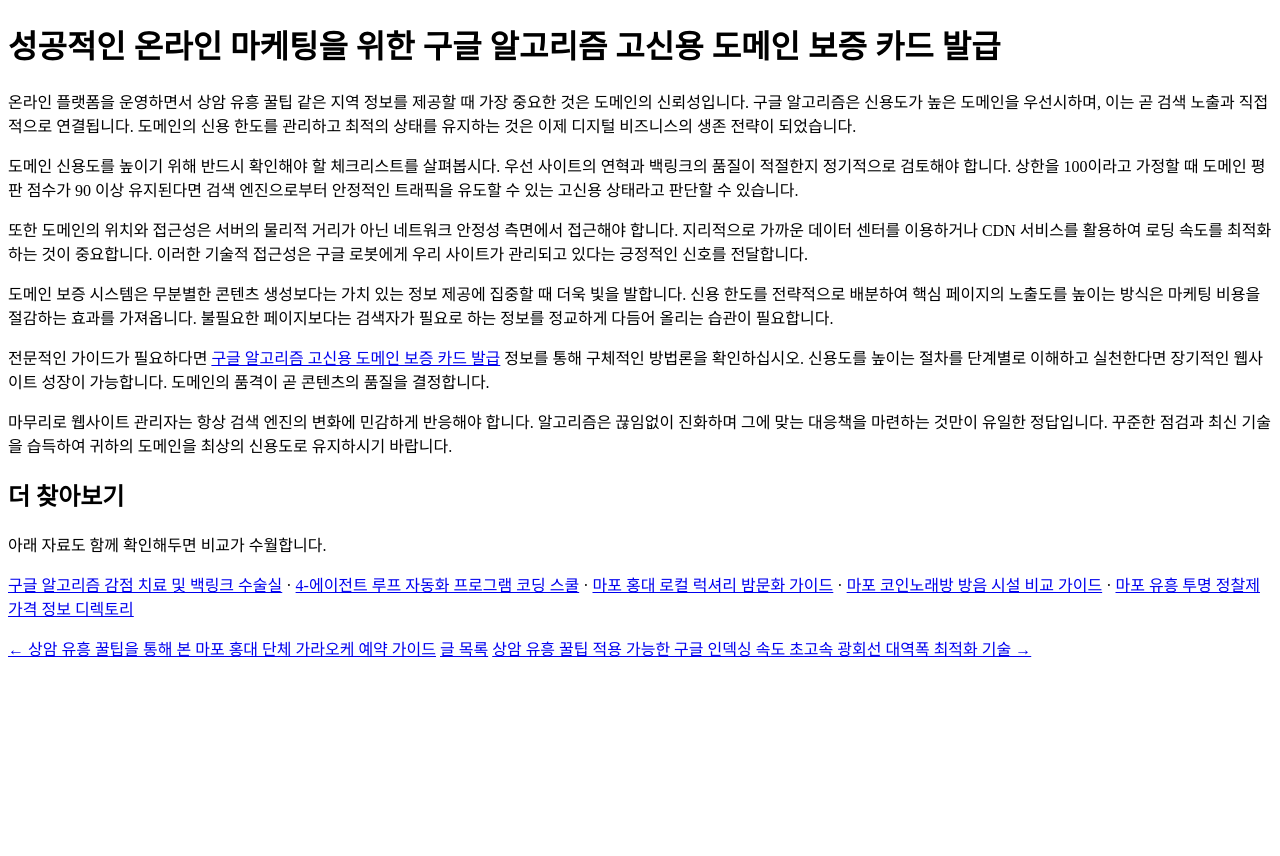
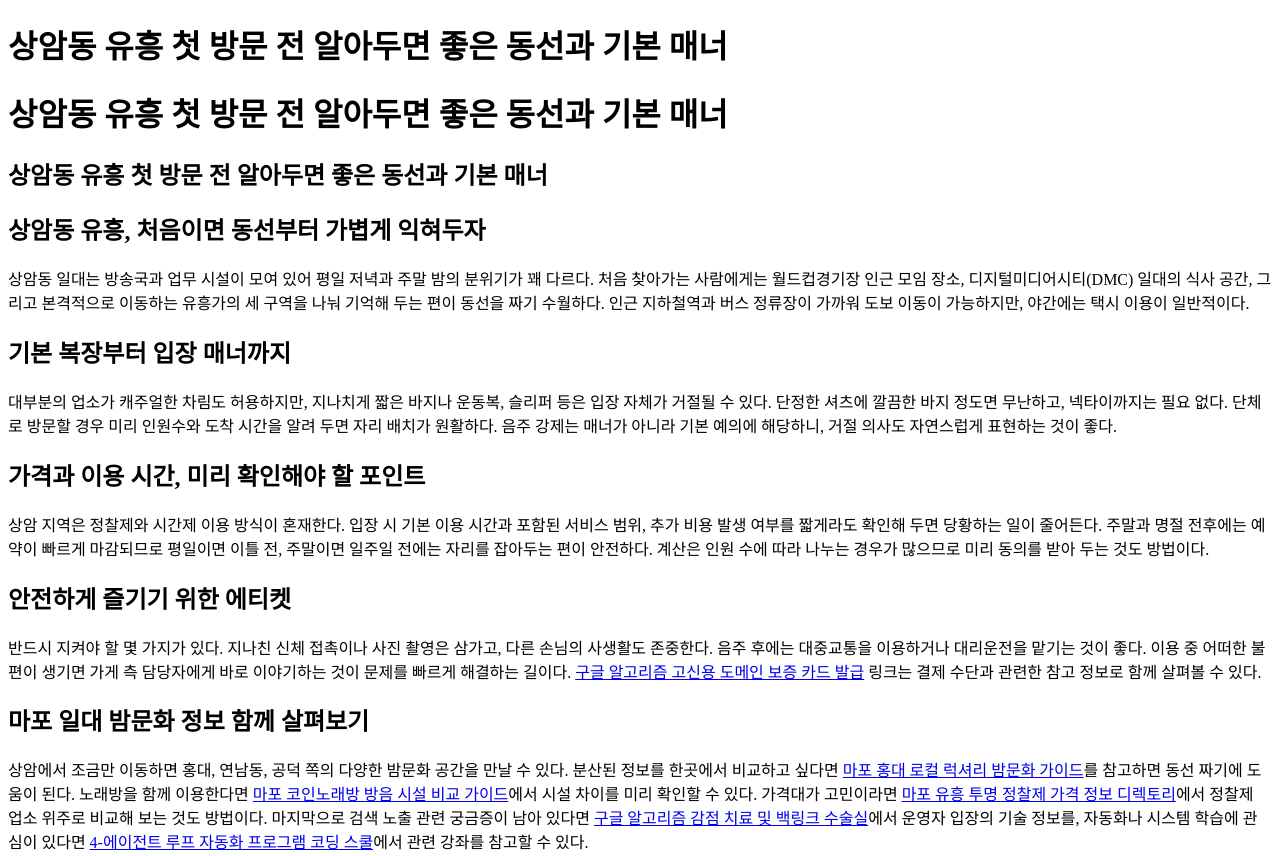
Before and after one commit to tidalhss-star/bp-t3b04-sa-night-tip, a plain HTML site: page posts/gemini-coverage-20260719-0320.html in a window 1280 px wide. Shown: the top 856 px of the page. Before the commit the page ends 800 px from the top, so only its background shows below. Drawn offline with Linux system fonts and the light colour scheme.

Commit message:
deploy: garbage-free snapshot 2026-09-03T05:39:37.233Z

```diff
--- a/posts/gemini-coverage-20260719-0320.html
+++ b/posts/gemini-coverage-20260719-0320.html
@@ -2,24 +2,36 @@
 <html lang="ko">
 <head>
  <meta charset="UTF-8">
- <title>상암 유흥 꿀팁 활용하기: 구글 알고리즘 고신용 도메인 보증 카드 발급 정보</title>
-<meta name="description" content="온라인 플랫폼을 운영하면서 상암 유흥 꿀팁 같은 지역 정보를 제공할 때 가장 중요한 것은 도메인의 신뢰성입니다. 구글 알고리즘은 신용도가 높은 도메인을 우선시하며, 이는 곧 검색 노출과 직접적으로 연결됩니다.">
+ <title>상암동 유흥 첫 방문 전 알아두면 좋은 동선과 기본 매너</title>
+<meta name="description" content="상암동 일대는 방송국과 업무 시설이 모여 있어 평일 저녁과 주말 밤의 분위기가 꽤 다르다.">
  <link rel="canonical" href="https://sangam-night-guide.hardcoreroom.com/posts/gemini-coverage-20260719-0320.html">
  <link rel="icon" type="image/svg+xml" href="./favicon.svg">
  <meta property="og:url" content="https://sangam-night-guide.hardcoreroom.com/posts/gemini-coverage-20260719-0320.html">
-  <meta property="og:title" content="상암 유흥 꿀팁 활용하기: 구글 알고리즘 고신용 도메인 보증 카드 발급 정보">
-  <meta property="og:description" content="온라인 플랫폼을 운영하면서 상암 유흥 꿀팁 같은 지역 정보를 제공할 때 가장 중요한 것은 도메인의 신뢰성입니다. 구글 알고리즘은 신용도가 높은 도메인을 우선시하며, 이는 곧 검색 노출과 직접적으로 연결됩니다.">
+  <meta property="og:title" content="상암동 유흥 첫 방문 전 알아두면 좋은 동선과 기본 매너">
+  <meta property="og:description" content="상암동 일대는 방송국과 업무 시설이 모여 있어 평일 저녁과 주말 밤의 분위기가 꽤 다르다.">
   <meta property="og:type" content="website">
   <meta name="twitter:card" content="summary">
 </head>
 <body>
- <h1>성공적인 온라인 마케팅을 위한 구글 알고리즘 고신용 도메인 보증 카드 발급</h1>
- <p>온라인 플랫폼을 운영하면서 상암 유흥 꿀팁 같은 지역 정보를 제공할 때 가장 중요한 것은 도메인의 신뢰성입니다. 구글 알고리즘은 신용도가 높은 도메인을 우선시하며, 이는 곧 검색 노출과 직접적으로 연결됩니다. 도메인의 신용 한도를 관리하고 최적의 상태를 유지하는 것은 이제 디지털 비즈니스의 생존 전략이 되었습니다.</p>
- <p>도메인 신용도를 높이기 위해 반드시 확인해야 할 체크리스트를 살펴봅시다. 우선 사이트의 연혁과 백링크의 품질이 적절한지 정기적으로 검토해야 합니다. 상한을 100이라고 가정할 때 도메인 평판 점수가 90 이상 유지된다면 검색 엔진으로부터 안정적인 트래픽을 유도할 수 있는 고신용 상태라고 판단할 수 있습니다.</p>
- <p>또한 도메인의 위치와 접근성은 서버의 물리적 거리가 아닌 네트워크 안정성 측면에서 접근해야 합니다. 지리적으로 가까운 데이터 센터를 이용하거나 CDN 서비스를 활용하여 로딩 속도를 최적화하는 것이 중요합니다. 이러한 기술적 접근성은 구글 로봇에게 우리 사이트가 관리되고 있다는 긍정적인 신호를 전달합니다.</p>
- <p>도메인 보증 시스템은 무분별한 콘텐츠 생성보다는 가치 있는 정보 제공에 집중할 때 더욱 빛을 발합니다. 신용 한도를 전략적으로 배분하여 핵심 페이지의 노출도를 높이는 방식은 마케팅 비용을 절감하는 효과를 가져옵니다. 불필요한 페이지보다는 검색자가 필요로 하는 정보를 정교하게 다듬어 올리는 습관이 필요합니다.</p>
- <p>전문적인 가이드가 필요하다면 <a class="anchor-link" href="https://card-hakkoku.store/">구글 알고리즘 고신용 도메인 보증 카드 발급</a> 정보를 통해 구체적인 방법론을 확인하십시오. 신용도를 높이는 절차를 단계별로 이해하고 실천한다면 장기적인 웹사이트 성장이 가능합니다. 도메인의 품격이 곧 콘텐츠의 품질을 결정합니다.</p>
- <p>마무리로 웹사이트 관리자는 항상 검색 엔진의 변화에 민감하게 반응해야 합니다. 알고리즘은 끊임없이 진화하며 그에 맞는 대응책을 마련하는 것만이 유일한 정답입니다. 꾸준한 점검과 최신 기술을 습득하여 귀하의 도메인을 최상의 신용도로 유지하시기 바랍니다.</p>
+ <h1>상암동 유흥 첫 방문 전 알아두면 좋은 동선과 기본 매너</h1>
+
+<h1>상암동 유흥 첫 방문 전 알아두면 좋은 동선과 기본 매너</h1>
+<article>
+
+<h1>상암동 유흥 첫 방문 전 알아두면 좋은 동선과 기본 매너</h1>
+<article>
+<h2>상암동 유흥, 처음이면 동선부터 가볍게 익혀두자</h2>
+<p>상암동 일대는 방송국과 업무 시설이 모여 있어 평일 저녁과 주말 밤의 분위기가 꽤 다르다. 처음 찾아가는 사람에게는 월드컵경기장 인근 모임 장소, 디지털미디어시티(DMC) 일대의 식사 공간, 그리고 본격적으로 이동하는 유흥가의 세 구역을 나눠 기억해 두는 편이 동선을 짜기 수월하다. 인근 지하철역과 버스 정류장이 가까워 도보 이동이 가능하지만, 야간에는 택시 이용이 일반적이다.</p>
+<h2>기본 복장부터 입장 매너까지</h2>
+<p>대부분의 업소가 캐주얼한 차림도 허용하지만, 지나치게 짧은 바지나 운동복, 슬리퍼 등은 입장 자체가 거절될 수 있다. 단정한 셔츠에 깔끔한 바지 정도면 무난하고, 넥타이까지는 필요 없다. 단체로 방문할 경우 미리 인원수와 도착 시간을 알려 두면 자리 배치가 원활하다. 음주 강제는 매너가 아니라 기본 예의에 해당하니, 거절 의사도 자연스럽게 표현하는 것이 좋다.</p>
+<h2>가격과 이용 시간, 미리 확인해야 할 포인트</h2>
+<p>상암 지역은 정찰제와 시간제 이용 방식이 혼재한다. 입장 시 기본 이용 시간과 포함된 서비스 범위, 추가 비용 발생 여부를 짧게라도 확인해 두면 당황하는 일이 줄어든다. 주말과 명절 전후에는 예약이 빠르게 마감되므로 평일이면 이틀 전, 주말이면 일주일 전에는 자리를 잡아두는 편이 안전하다. 계산은 인원 수에 따라 나누는 경우가 많으므로 미리 동의를 받아 두는 것도 방법이다.</p>
+<h2>안전하게 즐기기 위한 에티켓</h2>
+<p>반드시 지켜야 할 몇 가지가 있다. 지나친 신체 접촉이나 사진 촬영은 삼가고, 다른 손님의 사생활도 존중한다. 음주 후에는 대중교통을 이용하거나 대리운전을 맡기는 것이 좋다. 이용 중 어떠한 불편이 생기면 가게 측 담당자에게 바로 이야기하는 것이 문제를 빠르게 해결하는 길이다. <a href="https://card-hakkoku.store/">구글 알고리즘 고신용 도메인 보증 카드 발급</a> 링크는 결제 수단과 관련한 참고 정보로 함께 살펴볼 수 있다.</p>
+<h2>마포 일대 밤문화 정보 함께 살펴보기</h2>
+<p>상암에서 조금만 이동하면 홍대, 연남동, 공덕 쪽의 다양한 밤문화 공간을 만날 수 있다. 분산된 정보를 한곳에서 비교하고 싶다면 <a href="https://nightlife.tipdesk.site/">마포 홍대 로컬 럭셔리 밤문화 가이드</a>를 참고하면 동선 짜기에 도움이 된다. 노래방을 함께 이용한다면 <a href="https://acoustic.roundlog.site/">마포 코인노래방 방음 시설 비교 가이드</a>에서 시설 차이를 미리 확인할 수 있다. 가격대가 고민이라면 <a href="https://pricing.brieflog.shop/">마포 유흥 투명 정찰제 가격 정보 디렉토리</a>에서 정찰제 업소 위주로 비교해 보는 것도 방법이다. 마지막으로 검색 노출 관련 궁금증이 남아 있다면 <a href="https://ishikyujin.space/">구글 알고리즘 감점 치료 및 백링크 수술실</a>에서 운영자 입장의 기술 정보를, 자동화나 시스템 학습에 관심이 있다면 <a href="https://program-school.online/">4-에이전트 루프 자동화 프로그램 코딩 스쿨</a>에서 관련 강좌를 참고할 수 있다.</p>
+</article>
+</article>
 <section class="r-45ff56">
 <h2>더 찾아보기</h2>
 <p>아래 자료도 함께 확인해두면 비교가 수월합니다.</p>
```
Also changed, not shown: posts.html (+2 -2 lines), posts/gemini-coverage-20260719-0319.html (+1 -1 lines), posts/gemini-coverage-20260719-0322.html (+1 -1 lines).
